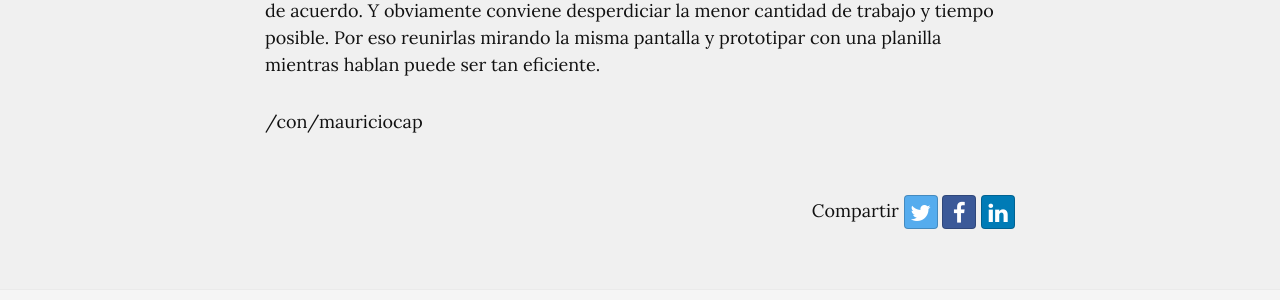
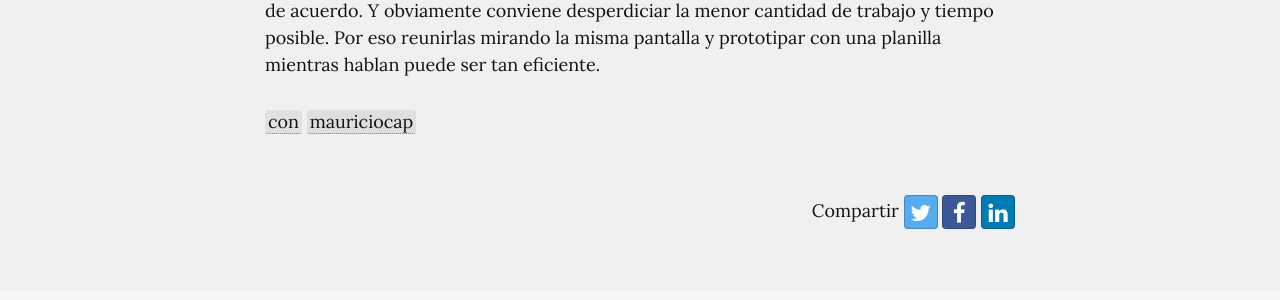
Before and after one commit to podemosaprender/podemosaprender.github.io, a Jekyll site: the page built from _contenidos/50programar/usando-una-planilla-para-especificar-un-sistema.md, in a window 1280 px wide and 900 px high, scrolled down 1073 px. Shown: the part 377-677 px from the top of the window. Built offline with Jekyll 4.4.1, drawn with Linux system fonts in a browser that asks for light colours; nearby versions of some CDN libraries.

Commit message:
FIX: link articulo

```diff
--- a/_contenidos/50programar/usando-una-planilla-para-especificar-un-sistema.md
+++ b/_contenidos/50programar/usando-una-planilla-para-especificar-un-sistema.md
@@ -26,4 +26,4 @@ El primer relevamiento donde use este método salio buenísimo, nos divertimos,
 
 Una __moraleja importantísima__ es que especificar un sistema requiere siempre que las personas que lo van a usar entiendan todas las posibilidades y consecuencias y se pongan de acuerdo. Y obviamente conviene desperdiciar la menor cantidad de trabajo y tiempo posible. Por eso reunirlas mirando la misma pantalla y prototipar con una planilla mientras hablan puede ser tan eficiente.
 
-/con/mauriciocap
+{/con/mauriciocap}
```
